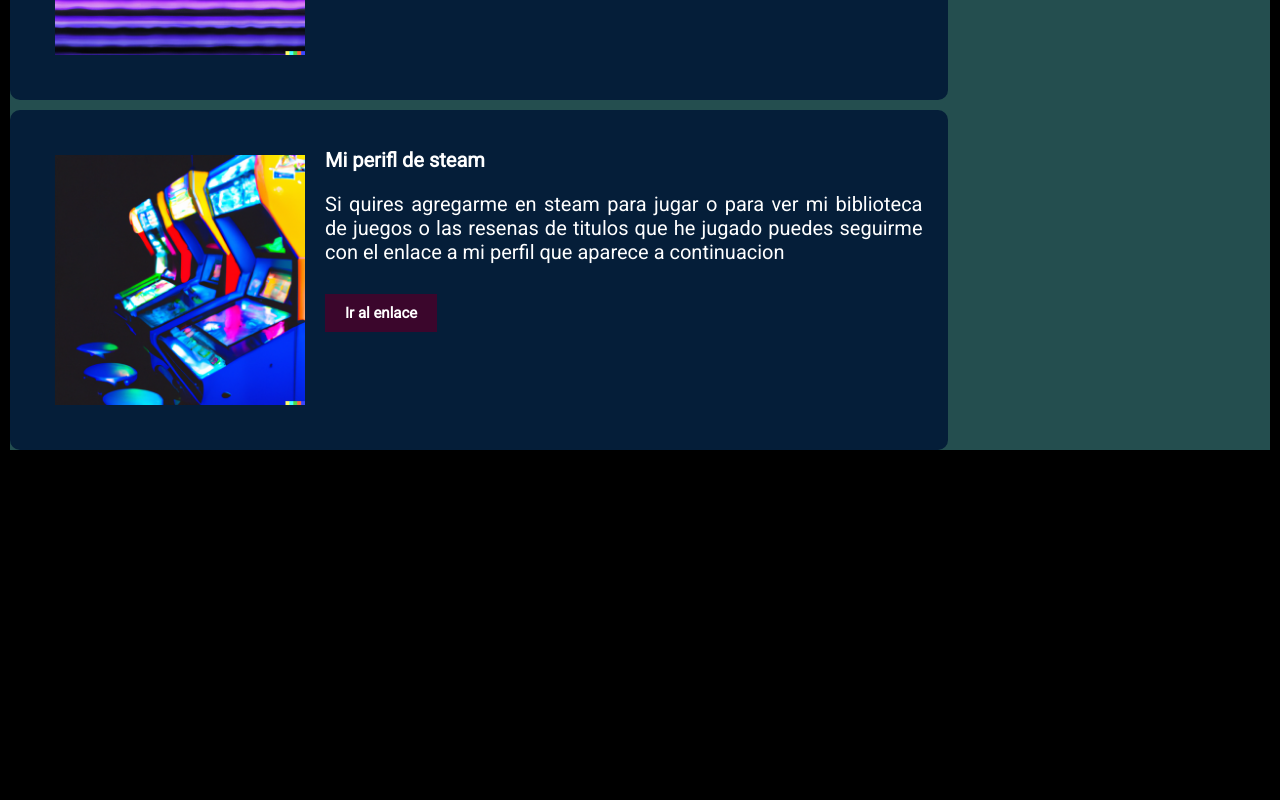
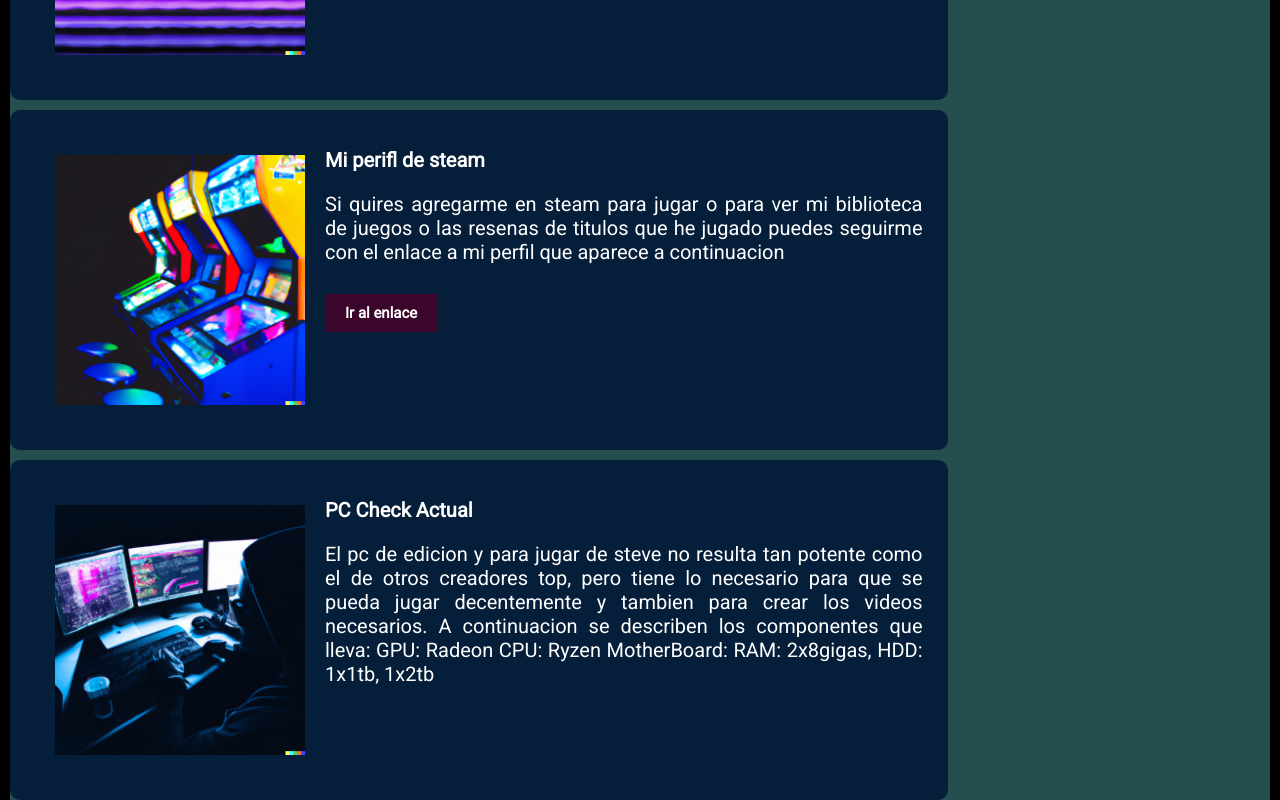
Before and after one commit to SteveBartmoss/steveapp, a React (Create React App) app: page /steve in a window 1280 px wide. Shown: the part 1759-2559 px from the top of the page. Before the commit the page ends 2209 px from the top, so only its background shows below. Built offline with nearby package versions, Linux system fonts and the light colour scheme.

Commit message:
new seccion content added, is a prototipe

```diff
--- a/src/pages/Steve.js
+++ b/src/pages/Steve.js
@@ -49,6 +49,19 @@ function Steve(){
                 puedes seguirme con el enlace a mi perfil que aparece a continuacion"
                 url="https://steamcommunity.com/id/tonyhallan/"
             />
+
+
+            <Stiker imge={steve} title="PC Check Actual"
+                paragrap="El pc de edicion y para jugar de steve no resulta tan potente como el de otros creadores top, pero tiene
+                lo necesario para que se pueda jugar decentemente y tambien para crear los videos necesarios. A continuacion
+                se describen los componentes que lleva:
+                GPU: Radeon
+                CPU: Ryzen
+                MotherBoard:
+                RAM: 2x8gigas,
+                HDD: 1x1tb, 1x2tb"
+            />
+
             </div>
 
             <Lateral/>
```
